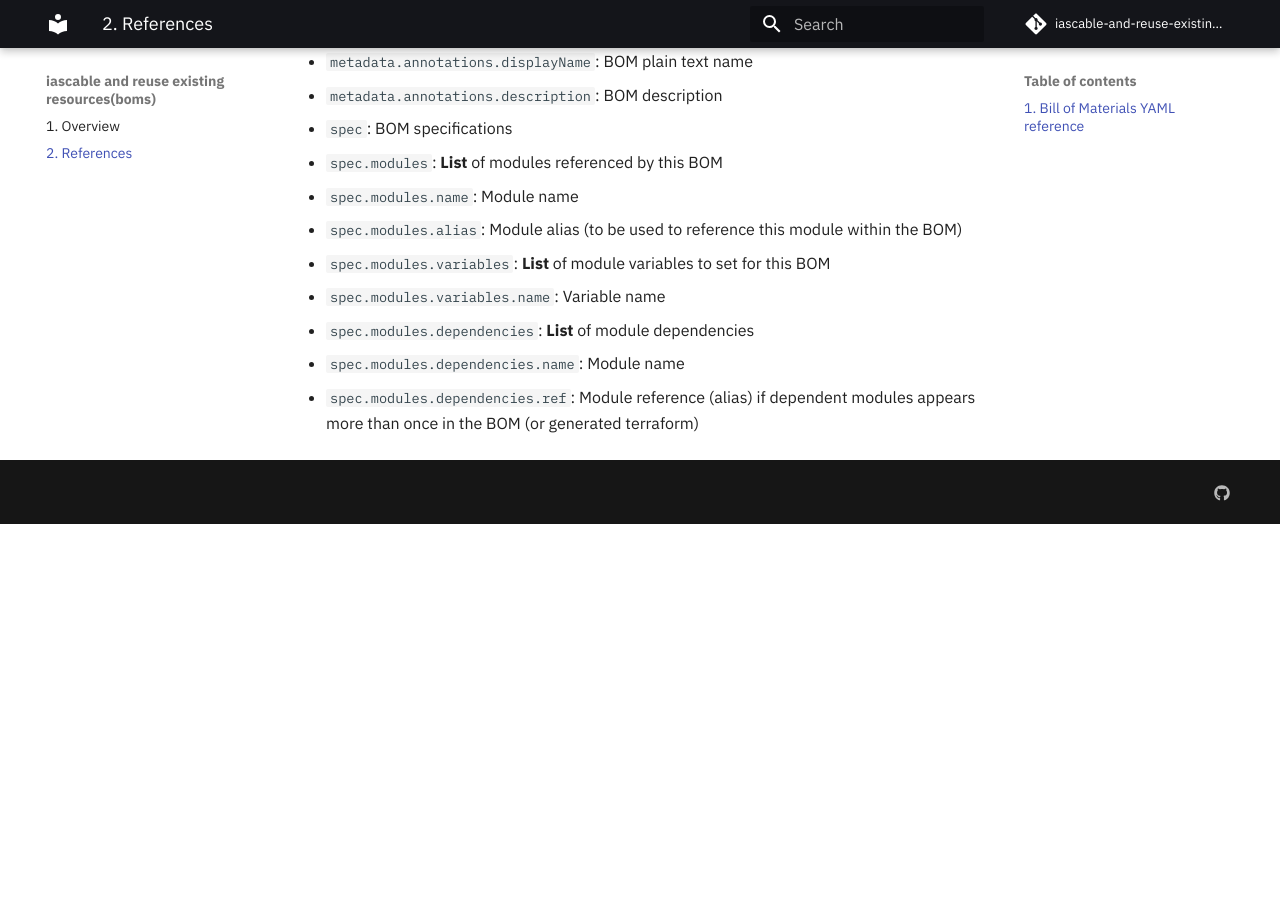
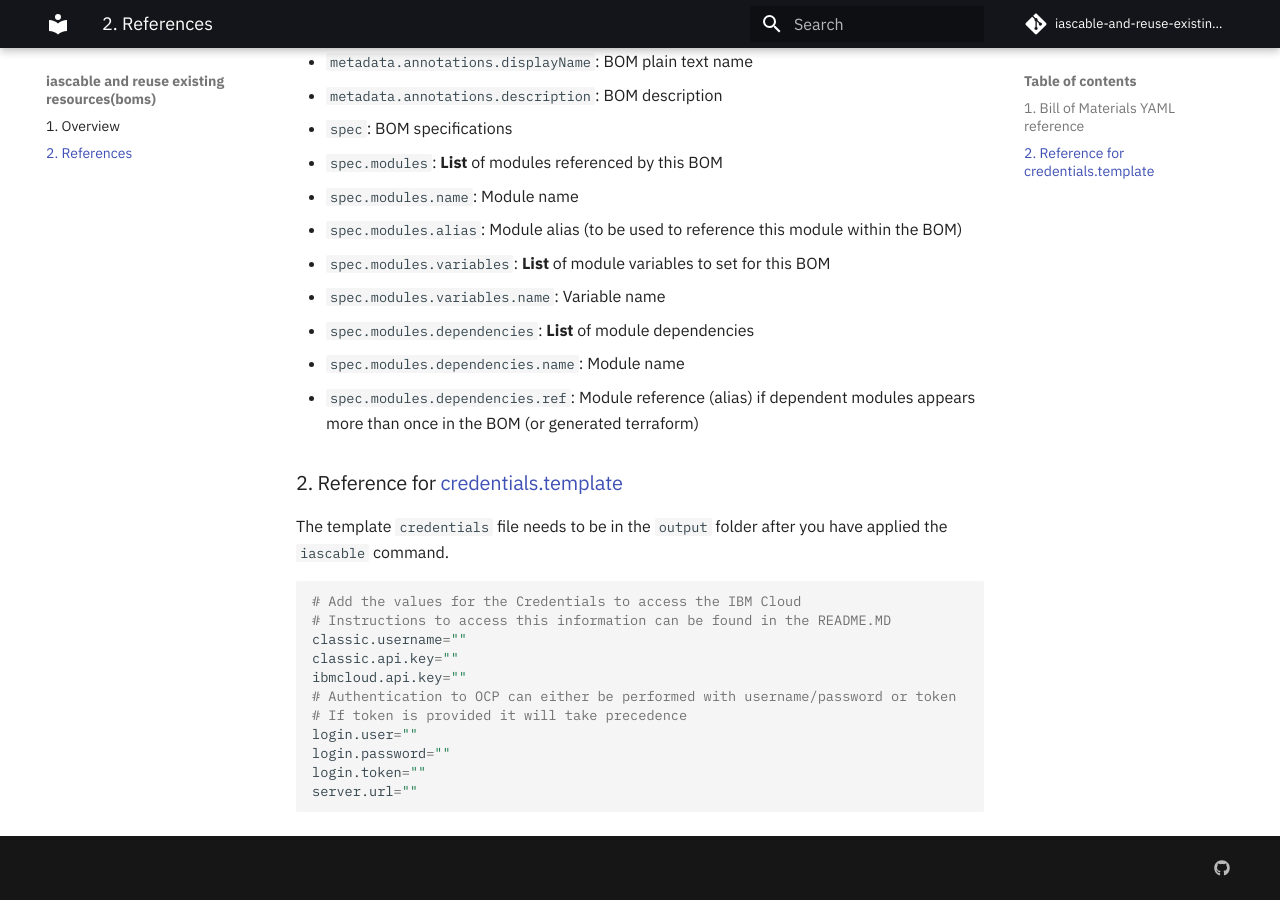
Before and after one commit to thomassuedbroecker/iascable-and-multi-stage-boms, an MkDocs documentation site: the page built from documentation/references.md, in a window 1280 px wide and 900 px high, scrolled down 546 px. Built offline with MkDocs 1.6.1 and Material for MkDocs 9.7.7, drawn with Linux system fonts in a browser that asks for light colours; comment, search, counter and statistics services are not loaded; before the commit the page ends 1070 px from its top, so only the background shows below that.

Commit message:
update references

````diff
--- a/documentation/references.md
+++ b/documentation/references.md
@@ -24,3 +24,21 @@ Here's the schema of how a bill of materals `bom.yaml` should be constructed:
 - `spec.modules.dependencies`: **List** of module dependencies
 - `spec.modules.dependencies.name`: Module name
 - `spec.modules.dependencies.ref`: Module reference (alias) if dependent modules appears more than once in the BOM (or generated terraform)
+
+### 2. Reference for [credentials.template](https://github.com/cloud-native-toolkit/iascable/blob/main/credentials.template)
+
+The template `credentials` file needs to be in the `output` folder after you have applied the `iascable` command.
+
+```sh
+# Add the values for the Credentials to access the IBM Cloud
+# Instructions to access this information can be found in the README.MD
+classic.username=""
+classic.api.key=""
+ibmcloud.api.key=""
+# Authentication to OCP can either be performed with username/password or token
+# If token is provided it will take precedence
+login.user=""
+login.password=""
+login.token=""
+server.url=""
+```
````
Also changed, not shown: 1 other file.
